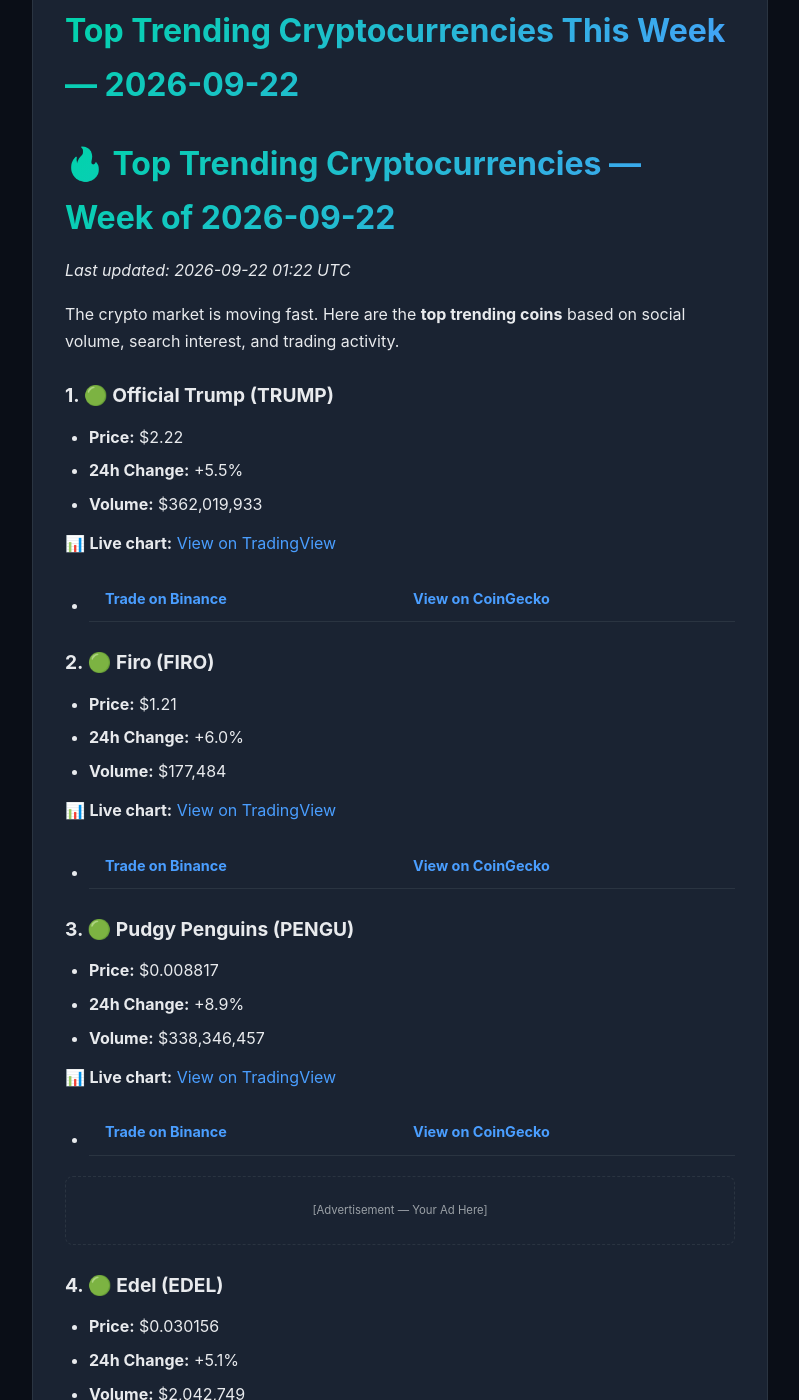
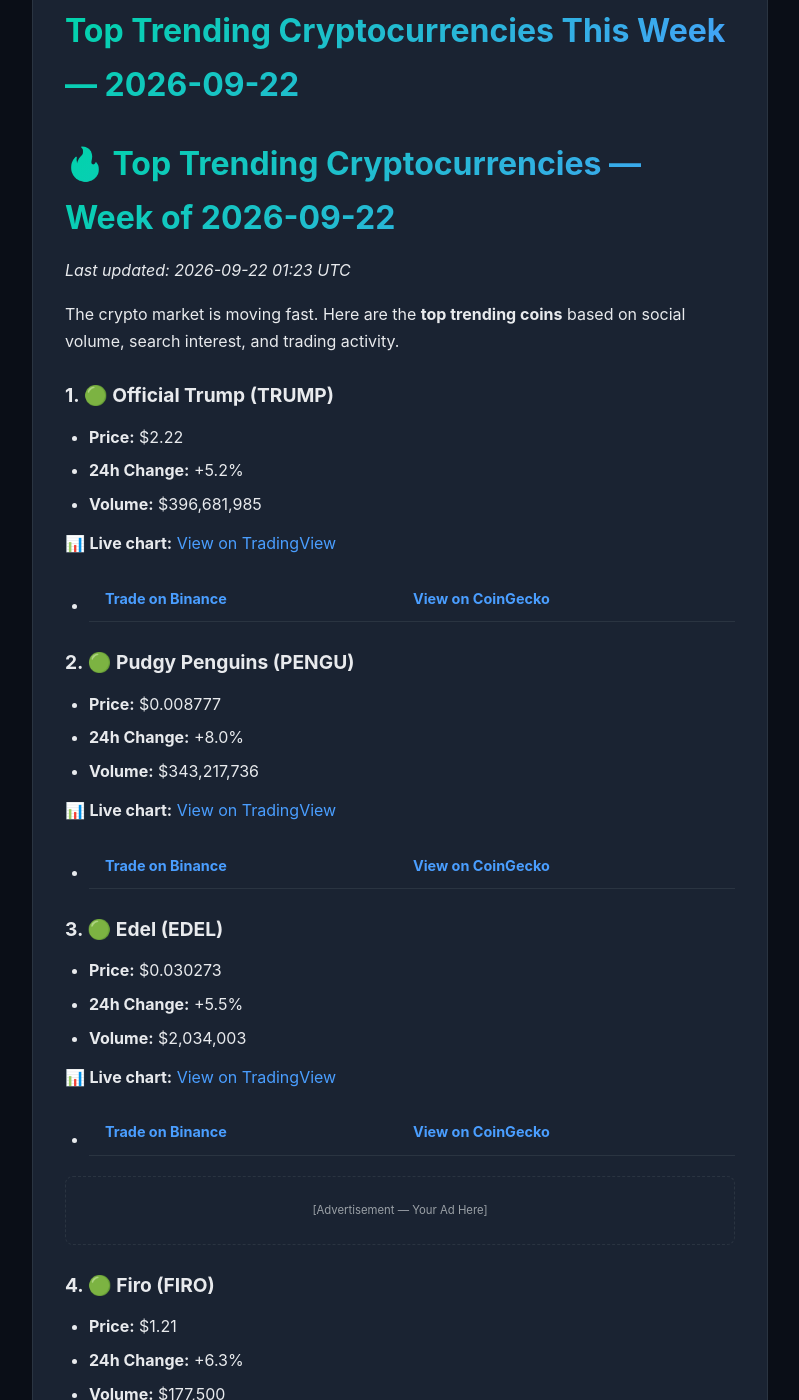
Before and after one commit to alexcipher-CRE/crypto-insights, a Jekyll site: the page built from _posts/2026-09-22-trending-coins.md, in a window 1280 px wide and 1400 px high, scrolled down 355 px. Shown: the whole window, without its empty margins (240-1039 px from the left). Built offline with Jekyll 4.4.1, drawn with Linux system fonts in a browser that asks for light colours; some of the changed text lies outside the part shown.

Commit message:
🚀 Auto-update: 7 posts

```diff
--- a/_posts/2026-09-22-trending-coins.md
+++ b/_posts/2026-09-22-trending-coins.md
@@ -6,60 +6,60 @@ tags: [crypto, trending, analysis]
 
 # 🔥 Top Trending Cryptocurrencies — Week of 2026-09-22
 
-*Last updated: 2026-09-22 01:22 UTC*
+*Last updated: 2026-09-22 01:23 UTC*
 
 The crypto market is moving fast. Here are the **top trending coins** based on social volume, search interest, and trading activity.
 
 ### 1. 🟢 Official Trump (TRUMP)
 
 - **Price:** $2.22
-- **24h Change:** +5.5%
-- **Volume:** $362,019,933
+- **24h Change:** +5.2%
+- **Volume:** $396,681,985
 
 📊 **Live chart:** [View on TradingView](https://www.tradingview.com/chart/?symbol=BINANCE:TRUMPUSDT)
 
 - **[Trade on Binance](https://www.binance.com/en/trade/TRUMP_USDT?ref=YOUR_REF_ID)** | **[View on CoinGecko](https://www.coingecko.com/en/coins/official-trump)**
 
-### 2. 🟢 Firo (FIRO)
+### 2. 🟢 Pudgy Penguins (PENGU)
 
-- **Price:** $1.21
-- **24h Change:** +6.0%
-- **Volume:** $177,484
-
-📊 **Live chart:** [View on TradingView](https://www.tradingview.com/chart/?symbol=BINANCE:FIROUSDT)
-
-- **[Trade on Binance](https://www.binance.com/en/trade/FIRO_USDT?ref=YOUR_REF_ID)** | **[View on CoinGecko](https://www.coingecko.com/en/coins/firo)**
-
-### 3. 🟢 Pudgy Penguins (PENGU)
-
-- **Price:** $0.008817
-- **24h Change:** +8.9%
-- **Volume:** $338,346,457
+- **Price:** $0.008777
+- **24h Change:** +8.0%
+- **Volume:** $343,217,736
 
 📊 **Live chart:** [View on TradingView](https://www.tradingview.com/chart/?symbol=BINANCE:PENGUUSDT)
 
 - **[Trade on Binance](https://www.binance.com/en/trade/PENGU_USDT?ref=YOUR_REF_ID)** | **[View on CoinGecko](https://www.coingecko.com/en/coins/pudgy-penguins)**
+
+### 3. 🟢 Edel (EDEL)
+
+- **Price:** $0.030273
+- **24h Change:** +5.5%
+- **Volume:** $2,034,003
+
+📊 **Live chart:** [View on TradingView](https://www.tradingview.com/chart/?symbol=BINANCE:EDELUSDT)
+
+- **[Trade on Binance](https://www.binance.com/en/trade/EDEL_USDT?ref=YOUR_REF_ID)** | **[View on CoinGecko](https://www.coingecko.com/en/coins/edel)**
 
 <!-- Ad Slot: Mid-Content Leaderboard -->
 <div class="ad-slot ad-leaderboard">
   <small>[Advertisement — Your Ad Here]</small>
 </div>
 
-### 4. 🟢 Edel (EDEL)
+### 4. 🟢 Firo (FIRO)
 
-- **Price:** $0.030156
-- **24h Change:** +5.1%
-- **Volume:** $2,042,749
+- **Price:** $1.21
+- **24h Change:** +6.3%
+- **Volume:** $177,500
 
-📊 **Live chart:** [View on TradingView](https://www.tradingview.com/chart/?symbol=BINANCE:EDELUSDT)
+📊 **Live chart:** [View on TradingView](https://www.tradingview.com/chart/?symbol=BINANCE:FIROUSDT)
 
-- **[Trade on Binance](https://www.binance.com/en/trade/EDEL_USDT?ref=YOUR_REF_ID)** | **[View on CoinGecko](https://www.coingecko.com/en/coins/edel)**
+- **[Trade on Binance](https://www.binance.com/en/trade/FIRO_USDT?ref=YOUR_REF_ID)** | **[View on CoinGecko](https://www.coingecko.com/en/coins/firo)**
 
 ### 5. 🟢 Bittensor (TAO)
 
-- **Price:** $311.04
-- **24h Change:** +16.4%
-- **Volume:** $672,445,931
+- **Price:** $307.74
+- **24h Change:** +14.2%
+- **Volume:** $667,677,849
 
 📊 **Live chart:** [View on TradingView](https://www.tradingview.com/chart/?symbol=BINANCE:TAOUSDT)
 
```
Also changed, not shown: _posts/2026-09-22-defi-yields.md (+7 -7 lines), _posts/2026-09-22-market-movers.md (+8 -8 lines), _posts/index.md (+1 -1 lines).
